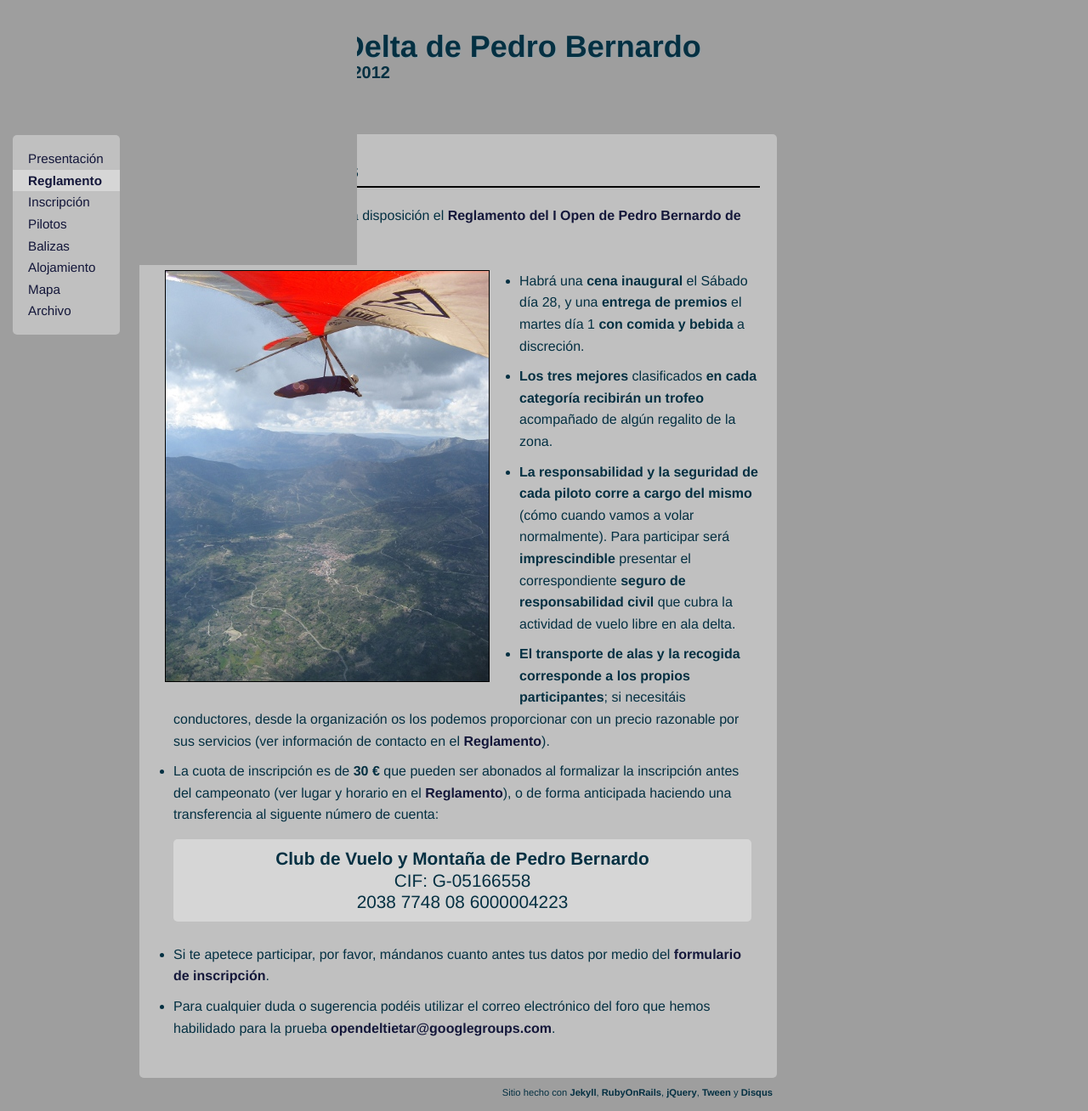
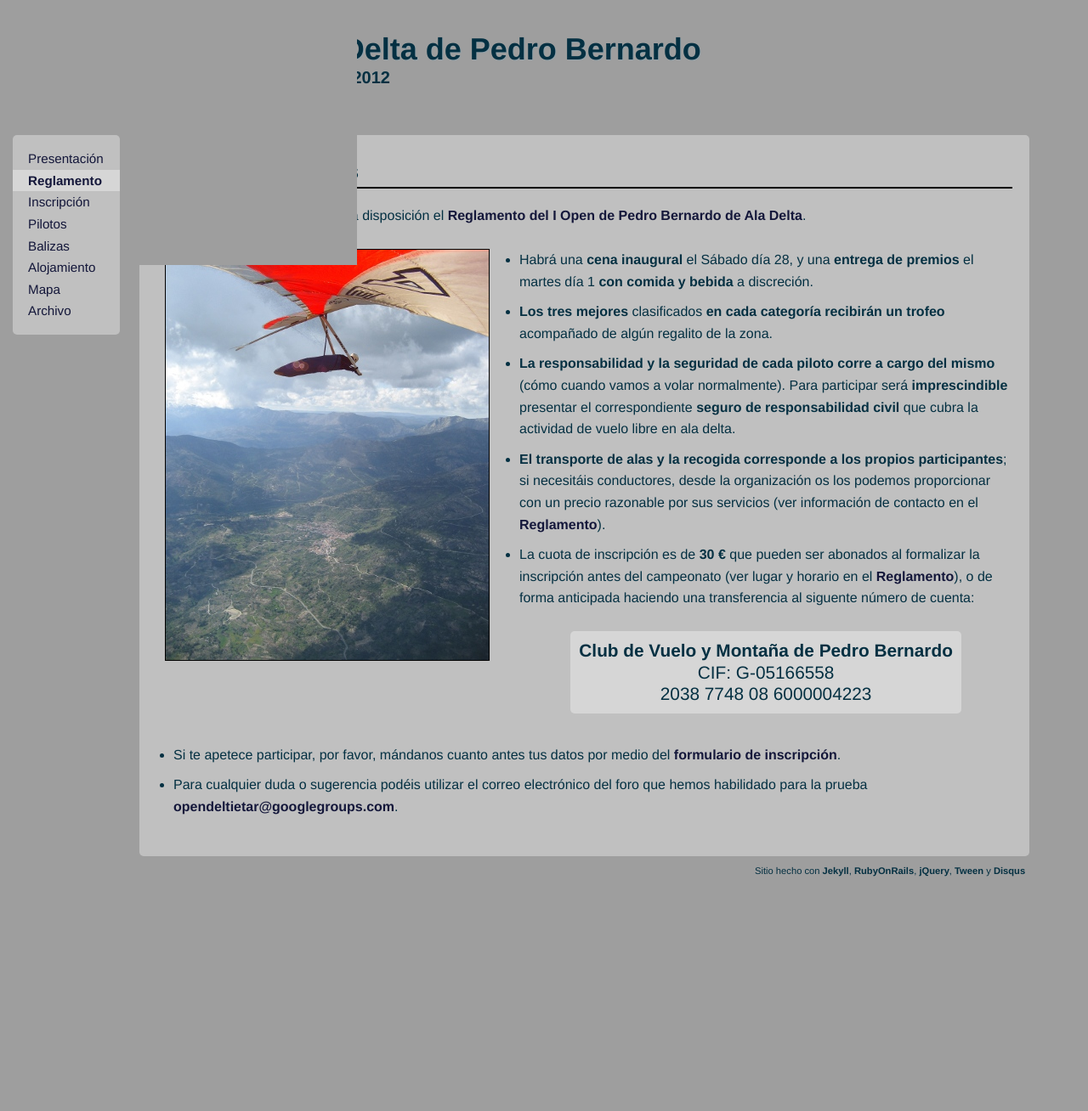
Before and after one commit to nando/openfly, a Jekyll site: the page built from reglamento.md, in a window 1280 px wide and 1308 px high. Shown: the whole window at 85% size. Built offline with Jekyll 4.4.1, drawn with Linux system fonts in a browser that asks for light colours.

Commit message:
un poquito más responsive gracias a Vierón

```diff
--- a/reglamento.md
+++ b/reglamento.md
@@ -15,7 +15,9 @@ En [este enlace](downloads/Reglamento_I_Open_de_Ala_Delta_de_Pedro_Bernardo.pdf
 * **El transporte de alas y la recogida corresponde a los propios participantes**; si necesitáis conductores, desde la organización os los podemos proporcionar con un precio razonable por sus servicios (ver información de contacto en el [Reglamento](downloads/Reglamento_I_Open_de_Ala_Delta_de_Pedro_Bernardo.pdf "Reglamento del Open de Pedro Bernardo en formato PDF")).
 * La cuota de inscripción es de **30 €** que pueden ser abonados al formalizar la inscripción antes del campeonato (ver lugar y horario en el [Reglamento](downloads/Reglamento_I_Open_de_Ala_Delta_de_Pedro_Bernardo.pdf "Reglamento del Open de Pedro Bernardo en formato PDF")), o de forma anticipada haciendo una transferencia al siguente número de cuenta:
 
+<div class="account_wrapper">
 {% include account.html %}
+</div>
 
 * Si te apetece participar, por favor, mándanos cuanto antes tus datos por medio del [formulario de inscripción](inscripcion.html).
 * Para cualquier duda o sugerencia podéis utilizar el correo electrónico del foro que hemos habilidado para la prueba [opendeltietar@googlegroups.com](https://groups.google.com/group/opendeltietar?hl=es).
--- a/styles/inspired_by_bundler_inspired.css
+++ b/styles/inspired_by_bundler_inspired.css
@@ -29,6 +29,7 @@ header h1{
   font-size:36px;
   font-weight:bolder;
   margin-bottom:0;
+  line-height:0.9em;
   margin-top:42px;
   text-shadow:#91a1a9 1px 1px 0
 }
@@ -75,10 +76,13 @@ div.centered {
 div.article {
   background:url("../images/section_bg.png");
   padding:10px 20px 30px 30px;
-  margin-top:60px;
-  width:700px;
+  margin-top:54px;
+  width:90%;
   border-radius:5px;
   -moz-border-radius:5px;
+}
+div.account_wrapper {
+  text-align: center;
 }
 div.account {
   margin: 10px;
@@ -88,6 +92,14 @@ div.account {
   background:url("../images/section_bg.png");
   border-radius:5px;
   -moz-border-radius:5px;
+
+  min-height: 50px;
+  display: -moz-inline-stack;
+  display: inline-block;
+  vertical-align: top;
+  zoom: 1;
+  *display: inline;
+  _height: 50px;
 }
 div.account h4 {
   margin: 0px;
@@ -106,21 +118,25 @@ span.date {
   color: #D1DDFF;
 }
 fieldset {
-  padding: 0px 16px 20px 16px;
+  padding: 0px 2% 20px 2%;
   background: none repeat scroll 0 0 #e2d7c1;
-  margin:10px;
-  width: 284px;
+  margin:1%;
+  width: 42%;
   border-radius:5px;
   -moz-border-radius: 5px 5px 5px 5px;
 
-  min-height: 250px;
+  min-height: 200px;
   display: -moz-inline-stack;
   display: inline-block;
   vertical-align: top;
   zoom: 1;
   *display: inline;
-  _height: 250px;
+  _height: 200px;
 
+}
+form#new_pilot fieldset input, form#new_pilot fieldset select {
+  font-size: 110%;
+  width: 98%;
 }
 form#new_pilot fieldset div.field label.error {
   display: none!important;
@@ -143,14 +159,11 @@ fieldset h3 {
 div.field {
   margin-top: 0.4em;
 }
-form input, form select {
-  font-size: 110%;
-  width: 280px;
-}
 form input:focus {
   background: #d2dff5;
 }
 div.actions {
+  width: 98%;
   text-align: center;
 }
 div.actions input{
@@ -178,7 +191,8 @@ table th {
 }
 table.pilots tr:hover td,
 table.pilots tr.class_0:hover td {
-  background: #a2f7e5;
+  background:#FAFAFC;
+  color: #1F1F2F;
 }
 table.pilots td {
   background-color: #d2d7ff;
@@ -204,7 +218,7 @@ tfoot {
   font-weight: bold;
 }
 table.pilots tr.class_0 td {
-  background: #B6FFB1;
+  background: #A6FAA1;
 }
 #total_sport {
   color: #61BF66;
@@ -215,7 +229,7 @@ footer {
   margin-top: 5px;
   font-size: 70%;
   margin-left:45px;
-  width:700px;
+  width:90%;
 }
 footer a {
   color:#043042;
```
